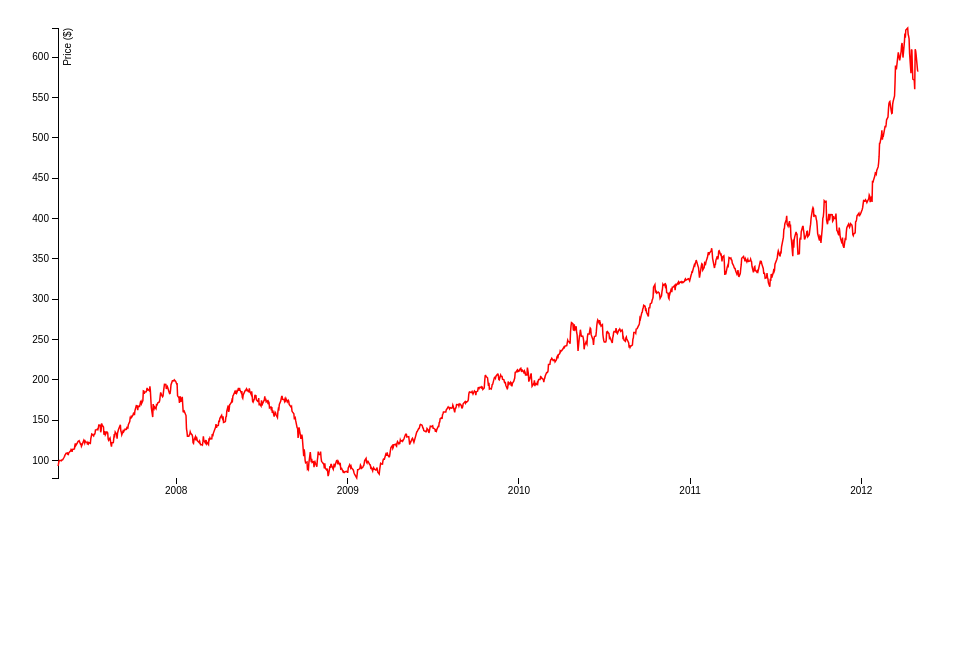
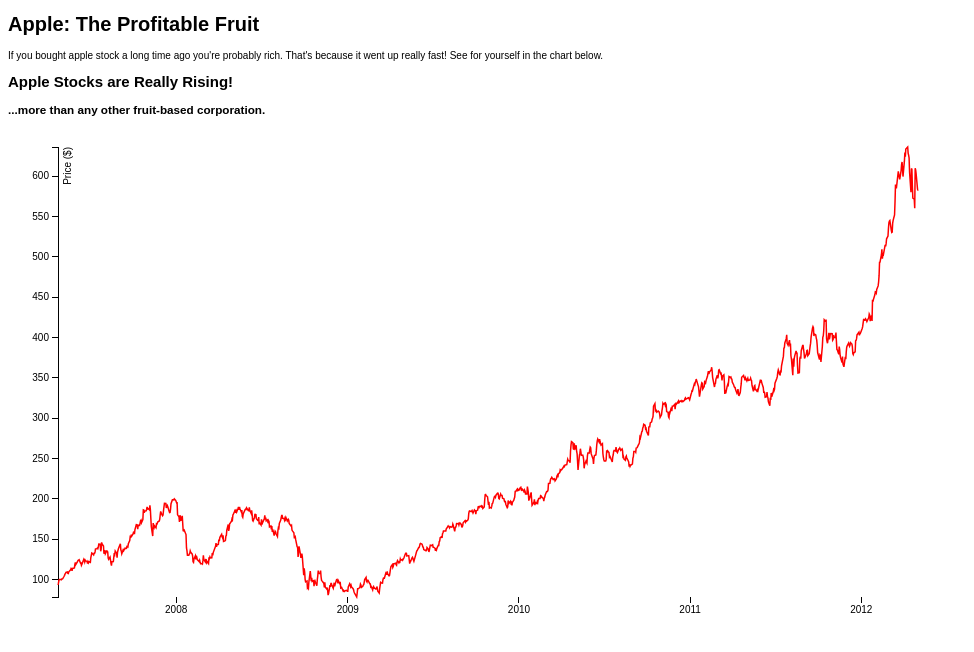
Before and after one commit to lucas-kitzmueller/chart-example, a plain HTML site: page index.html in a window 1280 px wide. Shown: the whole page, without its empty margins (0-974 px from the left). Drawn offline with nearby package versions, Linux system fonts and the light colour scheme.

Commit message:
add some text

```diff
--- a/index.html
+++ b/index.html
@@ -8,6 +8,13 @@
 </head>
 <body>
 
+  <h1> Apple: The Profitable Fruit </h1>
+
+  <p> If you bought apple stock a long time ago you're probably rich. That's because it went up really fast! See for yourself in the chart below. </p>
+
+  <h2> Apple Stocks are Really Rising! </h2>
+  <h3> ...more than any other fruit-based corporation. </h3>
+
   <script src="//d3js.org/d3.v3.min.js"></script>
   <script src="scripts/main.js"></script>
 
```
